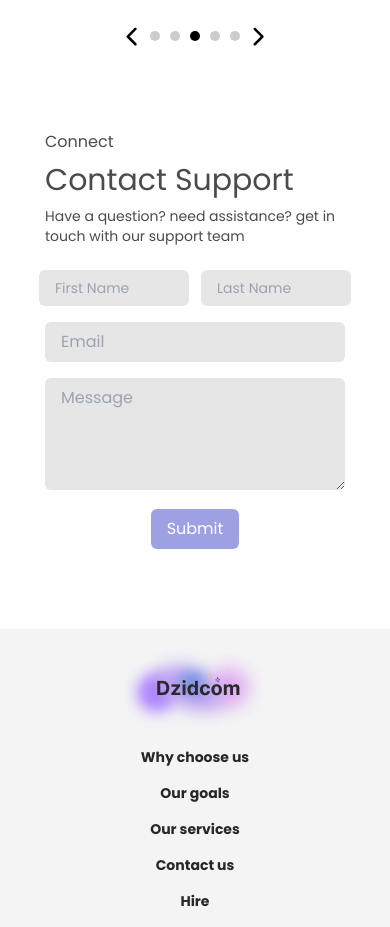
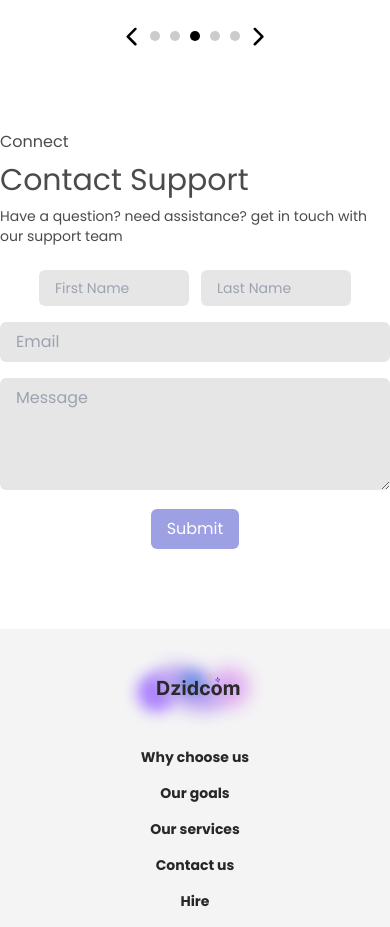
Before and after one commit to imadbenmadi/Dzidcom_Front, a React (Vite) app: page /Home in a window 390 px wide. Shown: the part 3080-4007 px from the top of the page. Built offline with nearby package versions, Linux system fonts and the light colour scheme; no server answers.

Commit message:
- Update Home component layout to improve responsiveness - Add lazy loading for images in the Hero component - Fix navigation bugs in the Home component

```diff
--- a/src/Components/Home/6_Contact.jsx
+++ b/src/Components/Home/6_Contact.jsx
@@ -1,7 +1,8 @@
-import React from "react";
+import React, { useRef } from "react";
 import Contact_image from "../../../public/Home/Contact/contact_image.png";
 import { useState } from "react";
 import Swal from "sweetalert2";
+import { useInView, motion } from "framer-motion";
 function Contact() {
   const [firstName, setfirstName] = useState("");
   const [lastName, setlastName] = useState("");
@@ -78,10 +79,23 @@ function Contact() {
         });
       });
   };
+  const ref = useRef(null);
+  const isInView = useInView(ref, { once: true });
+
+  const itemVariants = {
+    hidden: { opacity: 0, y: -50, scale: 0.8 },
+    visible: { opacity: 1, y: 0, scale: 1, transition: { duration: 1 } },
+  };
 
   return (
-    <div className=" flex  justify-center  lg-h-screen minContact_us  items-center my-20 lg:min-h-fit  gap-6 lg:gap-24">
-      <div className=" w-[300px] md:w-[400px] text-black_text">
+    <motion.div
+      ref={ref}
+      variants={itemVariants}
+      initial="hidden"
+      animate={isInView ? "visible" : ""}
+      className=" flex  justify-center  lg-h-screen minContact_us  items-center my-20 lg:min-h-fit  gap-6 lg:gap-24"
+    >
+      <div className=" w-[400px] md:w-[400px] text-black_text">
         <div className=" text-base">Connect</div>
         <div className=" text-3xl py-2">Contact Support</div>
         <div className=" text-sm">
@@ -148,7 +162,7 @@ function Contact() {
       <div className=" hidden md:block">
         <img src={Contact_image} alt="" className=" w-[300px] h-[300px] " />
       </div>
-    </div>
+    </motion.div>
   );
 }
 
```
